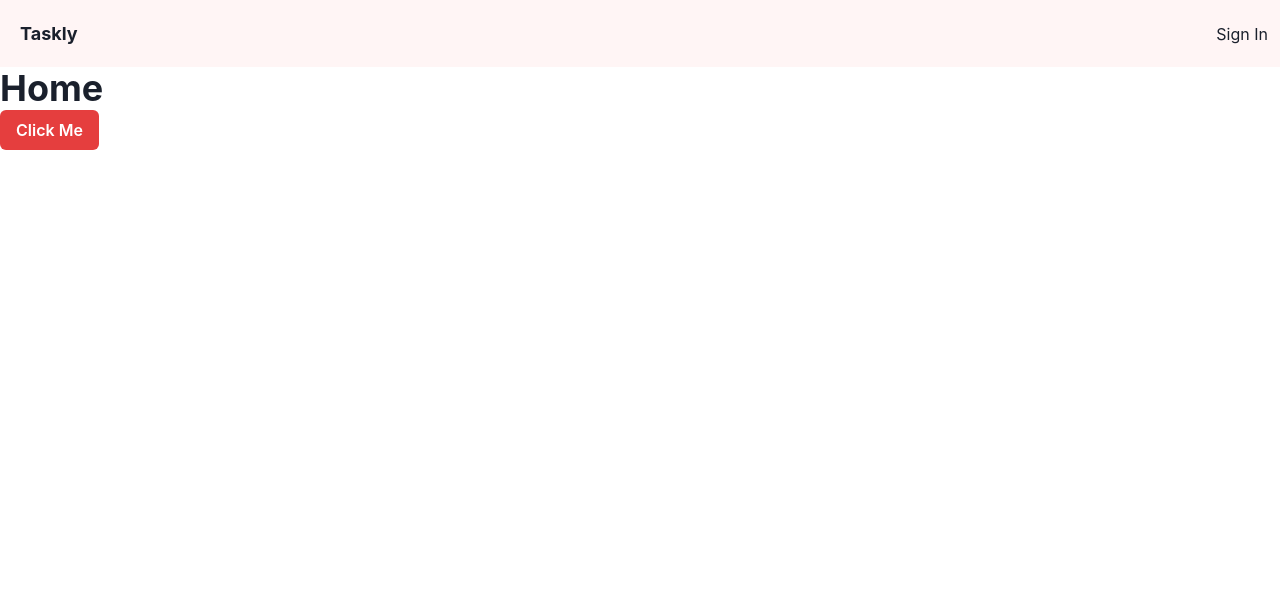
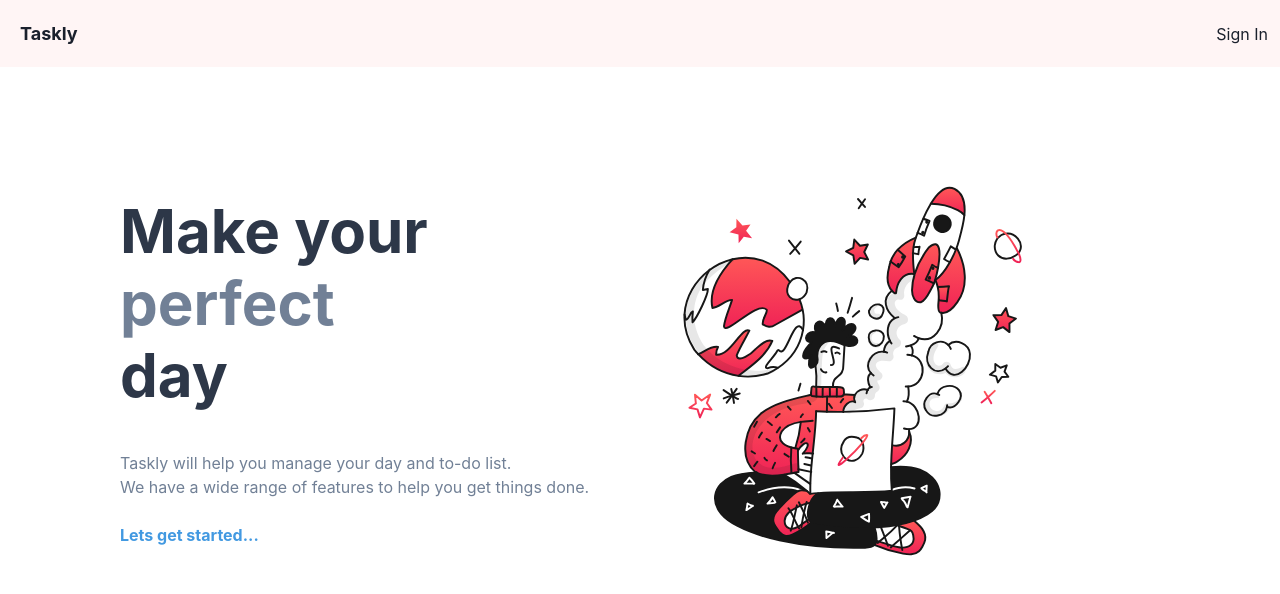
Before and after one commit to kingmaulana/tasks-management, a React (Vite) app in the folder client/: page / in a window 1280 px wide. Shown: the top 594 px of the page. Built offline with nearby package versions, Linux system fonts and the light colour scheme; no server answers.

Commit message:
improve UI home

```diff
--- a/client/src/pages/Home.jsx
+++ b/client/src/pages/Home.jsx
@@ -1,10 +1,53 @@
-import { Box, Heading, Button } from "@chakra-ui/react";
+import { Link as RouterLink } from 'react-router-dom';
+import productiveSvg from '/productive.svg';
+import {
+  Box,
+  Heading,
+  Text,
+  Link,
+  Flex,
+  Stack,
+  Image,
+} from '@chakra-ui/react';
 
 export default function Home() {
   return (
-    <Box>
-      <Heading>Home</Heading>
-      <Button colorScheme="red">Click Me</Button>
-    </Box>
-  )
+    <Flex direction={{ base: 'column', md: 'row' }} gap={6} p={14} maxW="6xl" mx="auto" marginTop={12}>
+      <Stack flex="1" alignSelf="center">
+        <Heading
+          as="h1"
+          fontSize={{ base: '4xl', lg: '6xl' }}
+          fontWeight="bold"
+          color="gray.700"
+        >
+          Make your{' '}
+          <Text as="span" color="gray.500">
+            perfect
+          </Text>
+          <br />
+          day
+        </Heading>
+
+        <Box color="gray.500" pt="8">
+          Taskly will help you manage your day and to-do list.
+          <br />
+          We have a wide range of features to help you get things done.
+        </Box>
+
+        <Link
+          as={RouterLink}
+          to="/profile"
+          fontWeight="bold"
+          color="blue.400"
+          mt={4}
+        >
+          Lets get started...
+        </Link>
+      </Stack>
+
+      <Box flex="1">
+        <Image src={productiveSvg} maxWidth="400px" alt="Productive Illustration" />
+      </Box>
+    </Flex>
+  );
 }
```
Also changed, not shown: client/public/productive.svg (added).
